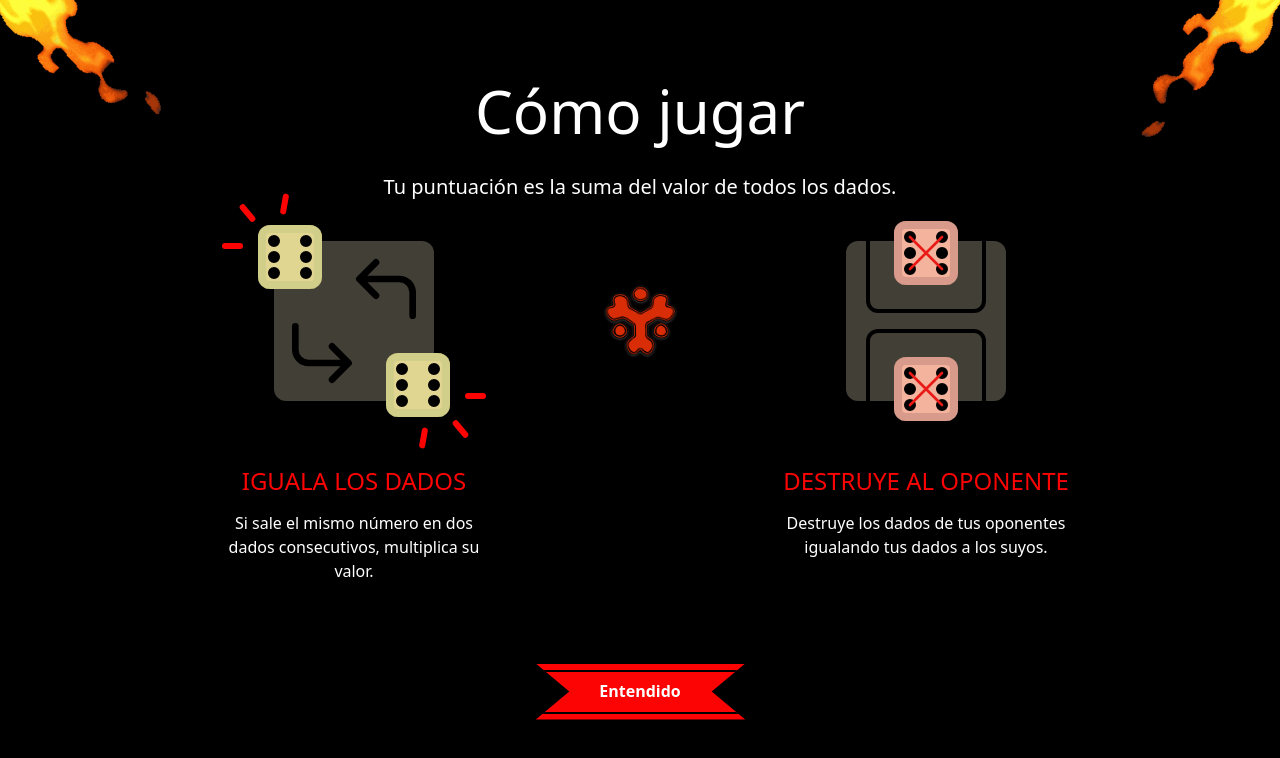
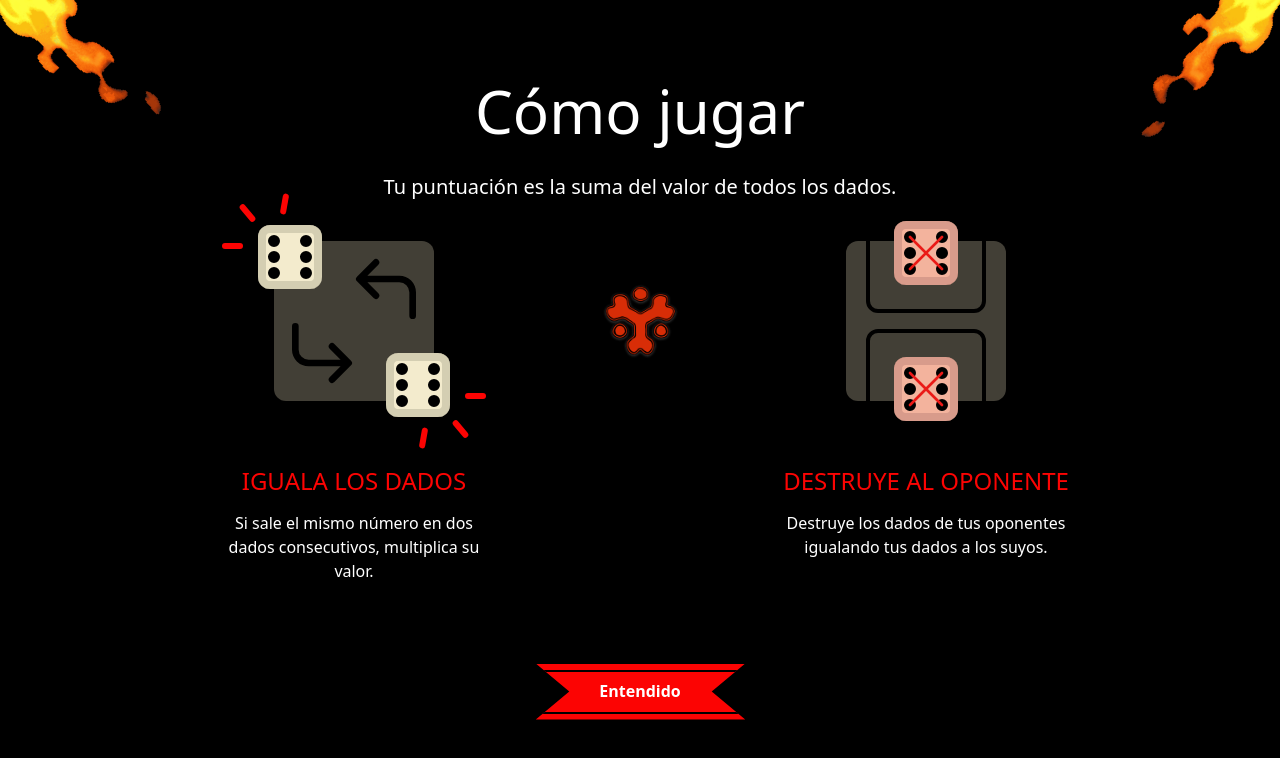
Before and after one commit to Martiks38/Knucklebones, a Vue app: page /how_to_play in a window 1280 px wide. Shown: the top 758 px of the page. Built offline with nearby package versions, Linux system fonts and the light colour scheme.

Commit message:
Modificar DiceModel

```diff
--- a/src/components/DiceModel.vue
+++ b/src/components/DiceModel.vue
@@ -1,34 +1,33 @@
 <script setup lang="ts">
+import { onBeforeUpdate, ref } from 'vue'
+
 type Props = {
-	state?: string
+	factor?: number
 	value: number
 }
 
 const props = defineProps<Props>()
 
-let bgDice: string
-let outlineColor: string
+const bgDice = ref('#f3ebcd')
+const outlineColor = ref('outline-[#d4ceb2]')
 
 const compareState = () => {
-	if (!props.state) {
-		bgDice = '#f3ebcd'
-		outlineColor = 'outline-[#d4ceb2]'
-
+	if (props.factor === 2) {
+		bgDice.value = '#ebd77a'
+		outlineColor.value = 'outline-[#cabe6b]'
 		return
 	}
 
-	if (props.state === 'multiply') {
-		bgDice = '#e0d591'
-		outlineColor = 'outline-[#d1ce8a]'
-
+	if (props.factor === 3) {
+		bgDice.value = '#69a0bc'
+		outlineColor.value = 'outline-[#5285a1]'
 		return
 	}
-
-	bgDice = '#f3b39d'
-	outlineColor = 'outline-[#d89b8b]'
 }
 
-compareState()
+onBeforeUpdate(() => {
+	compareState()
+})
 </script>
 
 <template>
@@ -99,3 +98,13 @@ compareState()
 		/>
 	</svg>
 </template>
+
+<style>
+.deleteDice {
+	outline-color: #d89b8b;
+}
+
+.deleteDice rect {
+	fill: #f3b39d;
+}
+</style>
--- a/src/views/HowToPlayView.vue
+++ b/src/views/HowToPlayView.vue
@@ -38,7 +38,7 @@ import ArrowLeft from '@/components/ArrowLeft.vue'
 						<div class="absolute bottom-6 left-6 w-16 h-16">
 							<img src="/src/assets/cross.svg" alt="" />
 						</div>
-						<DiceModel class="w-16 h-16" state="delete" :value="6" />
+						<DiceModel class="w-16 h-16 deleteDice" :value="6" />
 					</div>
 					<div
 						class="absolute -bottom-6 left-1/2 -translate-x-1/2 p-6 pb-0 rounded-xl border-4 border-black"
@@ -46,7 +46,7 @@ import ArrowLeft from '@/components/ArrowLeft.vue'
 						<div class="absolute top-6 left-6 w-16 h-16">
 							<img src="/src/assets/cross.svg" alt="" />
 						</div>
-						<DiceModel class="w-16 h-16" state="delete" :value="6" />
+						<DiceModel class="w-16 h-16 deleteDice" :value="6" />
 					</div>
 				</div>
 			</div>
```
